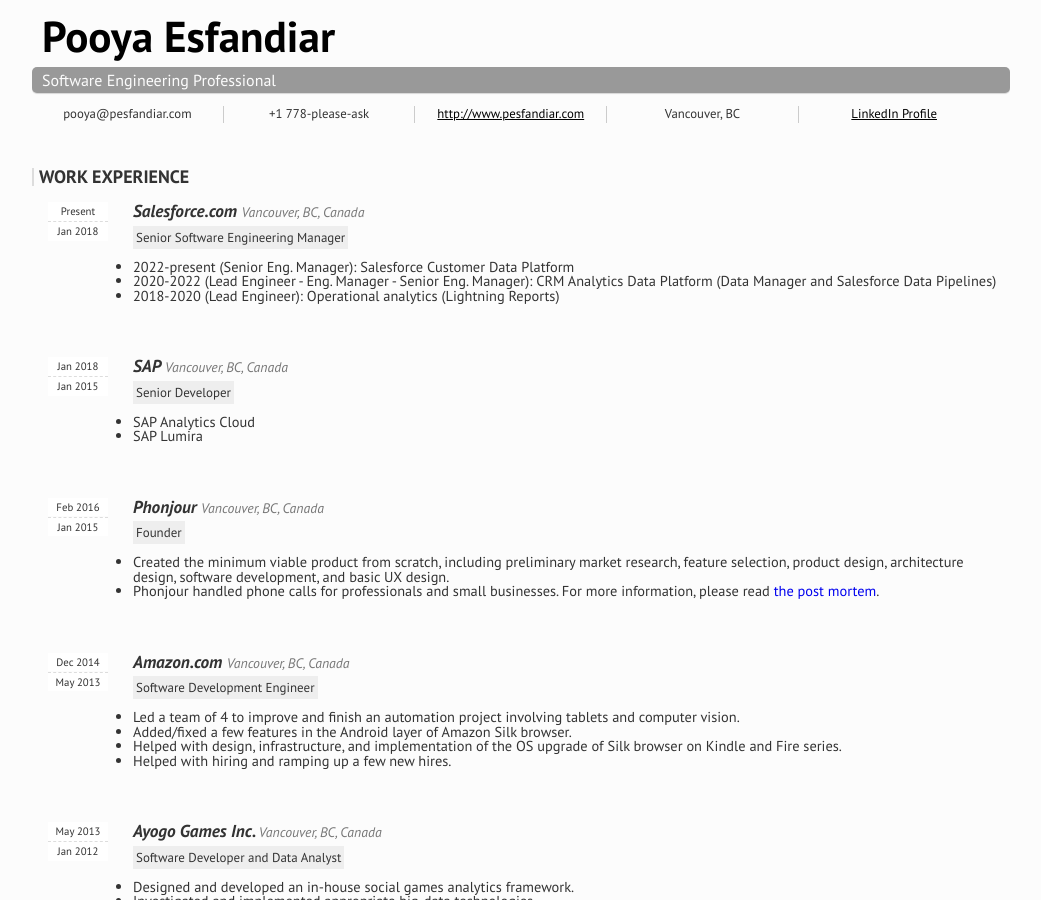
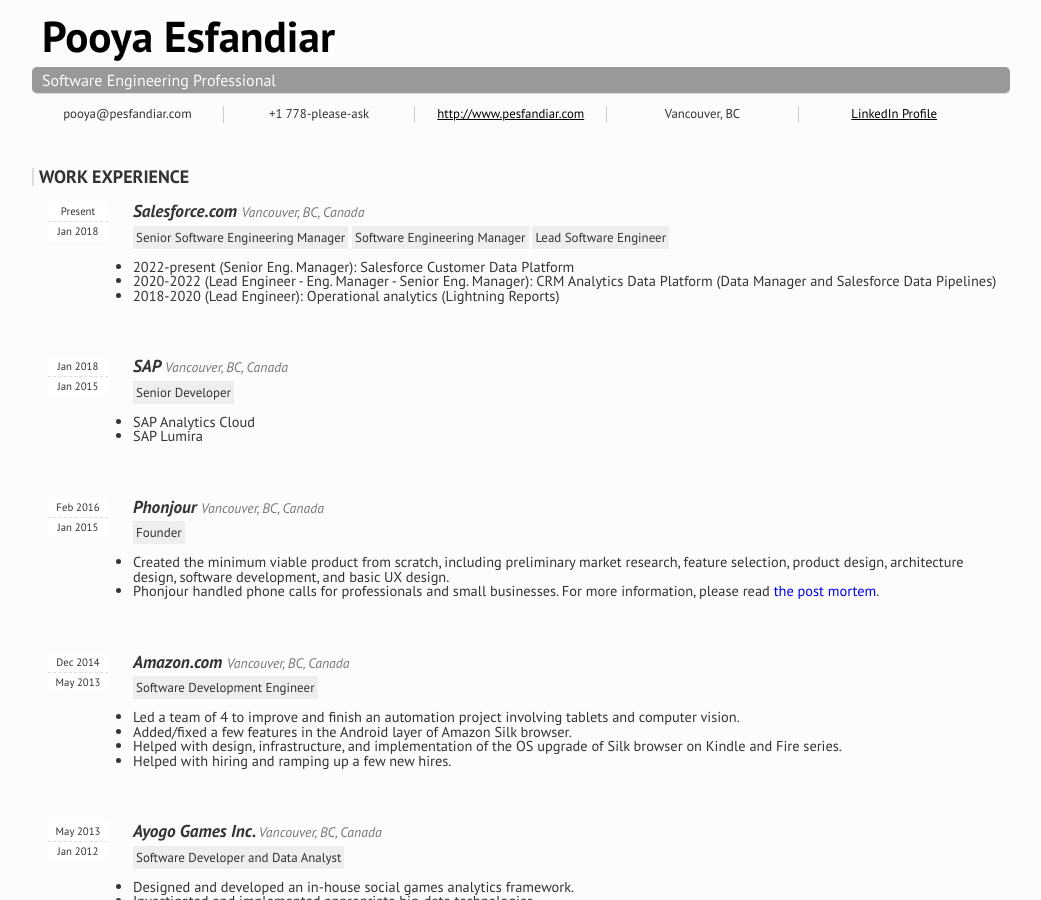
Before and after one commit to pesfandiar/pesfandiar.github.io, a Jekyll site: the page resume.html, which Jekyll copies as it is, in a window 1280 px wide and 900 px high. Shown: the whole window, without its empty margins (119-1160 px from the left). Built offline with Jekyll 4.4.1, drawn with Linux system fonts in a browser that asks for light colours.

Commit message:
Update resume.html

```diff
--- a/resume.html
+++ b/resume.html
@@ -44,6 +44,8 @@
       <article>
         <h1><a href="https://www.salesforce.com" title="Salesforce.com">Salesforce.com</a> <span>Vancouver, BC, Canada</span></h1>
         <h2>Senior Software Engineering Manager</h2>
+        <h2>Software Engineering Manager</h2>
+        <h2>Lead Software Engineer</h2>
         <time datetime="2018-01-29" class="start">Jan 2018</time>
         <span class="end">Present</span>
         <p>
```
